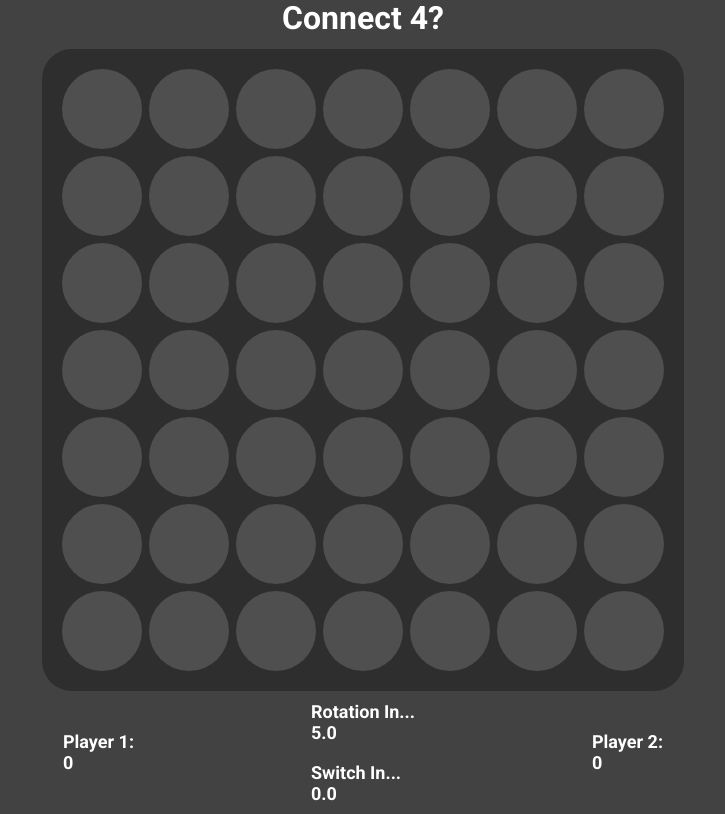
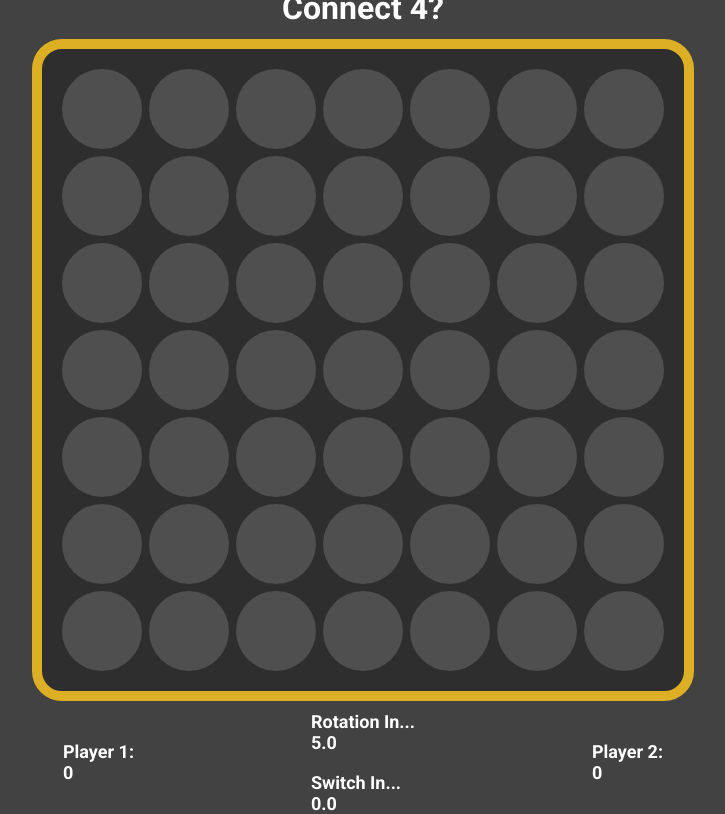
Before and after one commit to UniversalTze/5-7-Connect-4, a website built with Vite: page web-prototype/index.html in a window 1280 px wide. Shown: the whole page, without its empty margins (277-1002 px from the left). Built offline with nearby package versions, Linux system fonts and the light colour scheme.

Commit message:
feat: add border to show current player

```diff
--- a/web-prototype/src/arduino.ts
+++ b/web-prototype/src/arduino.ts
@@ -9,17 +9,11 @@ export class Arduino {
   columnInput: number = constants.NO_INPUT;
   setPixelColor: (row: number, col: number, colour: string) => void;
   setDisplayNumber: (display: number, number: number) => void;
+  setBorderColor: (color: string) => void;
 
   // These variables are just for the DEMO
   previousTime: number = 0;
   previousRotationTime: number = 0;
-  interval: number = 1000;
-  ledState: number = 0;
-  numberState: number = 0;
-  interval1 = 500
-  interval2 = 1000
-  interval3 = 1500
-
   game: Game = new Game();
   board: Board = new Board();
   display: BoardDisplay = new BoardDisplay();
@@ -29,10 +23,12 @@ export class Arduino {
 
   constructor(
     setPixelColor: (row: number, col: number, colour: string) => void,
-    setDisplayNumber: (display: number, number: number) => void
+    setDisplayNumber: (display: number, number: number) => void,
+    setBorderColor: (color: string) => void
   ) {
     this.setPixelColor = setPixelColor;
     this.setDisplayNumber = setDisplayNumber;
+    this.setBorderColor = setBorderColor;
   }
 
   setup() {
@@ -68,6 +64,11 @@ export class Arduino {
           console.log(`player ${this.game.getCurrentPlayer()} ran out of time`)
           this.previousTime = currentTime;
           this.game.switchTurn();
+          if (this.game.getCurrentPlayer() == 1) {
+            this.setBorderColor(constants.PLAYER_1_COLOR);
+          } else {
+            this.setBorderColor(constants.PLAYER_2_COLOR)
+          }
           break;
         }
 
@@ -108,6 +109,11 @@ export class Arduino {
               this.display.placeholder(this.board.getPrevBoard(), this.board.getBoard())
             } else {
               this.changeState(constants.WAIT_FOR_TOKEN_STATE, currentTime);
+              if (this.game.getCurrentPlayer() == 1) {
+                this.setBorderColor(constants.PLAYER_1_COLOR);
+              } else {
+                this.setBorderColor(constants.PLAYER_2_COLOR)
+              }
             }
           }
         }
--- a/web-prototype/src/main.ts
+++ b/web-prototype/src/main.ts
@@ -49,8 +49,12 @@ function setPixelColor(row: number, col: number, colour: string) {
   }
 }
 
+function setBorderColor(color: string) {
+  board.style.borderColor = color;
+}
+
 // Initialise pretend Arduino
-const arduino = new Arduino(setPixelColor, setDisplayNumber);
+const arduino = new Arduino(setPixelColor, setDisplayNumber, setBorderColor);
 
 // Expose arduino to the global window object
 (window as any).arduino = arduino;
--- a/web-prototype/src/style.css
+++ b/web-prototype/src/style.css
@@ -31,12 +31,13 @@ h2 {
 
 .board {
   display: grid;
-  grid-template-columns: repeat(7, 80px);
-  grid-template-rows: repeat(6, 80px);
   gap: 7px;
   background-color: #2e2e2e;
   padding: 20px;
   border-radius: 30px;
+  border-width: 10px;
+  border-color: #cf4242;
+  border-style: solid;
 }
 
 .numberSplit {
```
